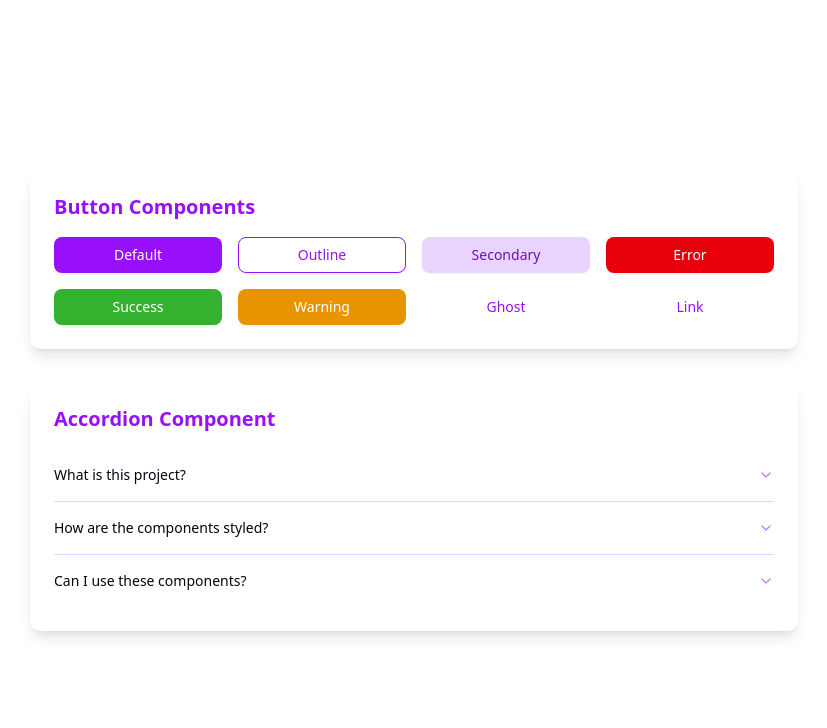
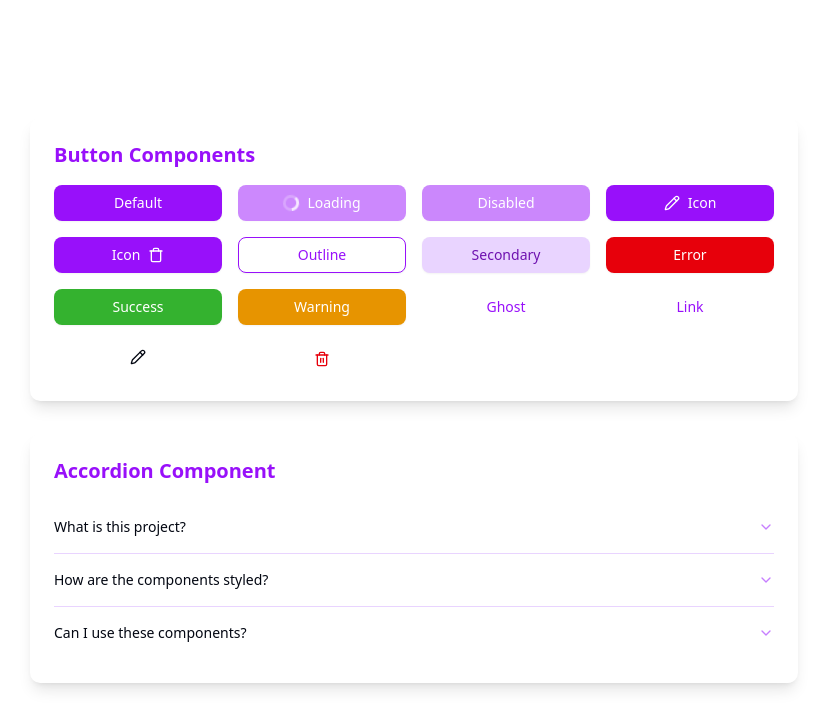
Before and after one commit to seyityahya/word_project_frontend, a Next.js app: page / in a window 1280 px wide. Shown: the top 728 px of the page, without its empty margins (226-1053 px from the left). Built offline with nearby package versions, Linux system fonts and the light colour scheme.

Commit message:
Enhance Button component with loading state and icon support

```diff
--- a/src/app/page.tsx
+++ b/src/app/page.tsx
@@ -1,5 +1,6 @@
 import { Button } from "@/components/ui/button";
 import { Accordion, AccordionContent, AccordionItem, AccordionTrigger } from "@/components/ui/accordion";
+import { Delete, Pencil, Trash, Trash2 } from "lucide-react";
 
 export default function Home() {
   return (
@@ -10,6 +11,18 @@ export default function Home() {
         <div className="grid grid-cols-2 md:grid-cols-4 gap-4">
           <Button>
             Default
+          </Button>
+          <Button isLoading>
+            Loading
+          </Button>
+          <Button disabled>
+            Disabled
+          </Button>
+          <Button startIcon={<Pencil />}>
+            Icon
+          </Button>
+          <Button endIcon={<Trash />}>
+            Icon
           </Button>
           <Button variant="outline">
             Outline
@@ -31,6 +44,15 @@ export default function Home() {
           </Button>
           <Button variant="link">
             Link
+          </Button>
+          <Button variant="iconOnly" size="sm">
+            <Pencil className="h-4 w-4" />
+          </Button>
+          <Button
+            variant="iconOnly"
+            className="text-destructive hover:bg-destructive/10"
+          >
+            <Trash2 className="h-4 w-4" />
           </Button>
         </div>
       </div>
--- a/src/components/ui/button.tsx
+++ b/src/components/ui/button.tsx
@@ -3,6 +3,32 @@ import { Slot } from "@radix-ui/react-slot"
 import { cva, type VariantProps } from "class-variance-authority"
 
 import { cn } from "@/lib/utils"
+
+// Spinner bileşeni için SVG animasyonu
+const Spinner = ({ className }: { className?: string }) => {
+  return (
+    <svg
+      className={cn("animate-spin size-4", className)}
+      xmlns="http://www.w3.org/2000/svg"
+      fill="none"
+      viewBox="0 0 24 24"
+    >
+      <circle
+        className="opacity-25"
+        cx="12"
+        cy="12"
+        r="10"
+        stroke="currentColor"
+        strokeWidth="4"
+      ></circle>
+      <path
+        className="opacity-75"
+        fill="currentColor"
+        d="M4 12a8 8 0 018-8V0C5.373 0 0 5.373 0 12h4zm2 5.291A7.962 7.962 0 014 12H0c0 3.042 1.135 5.824 3 7.938l3-2.647z"
+      ></path>
+    </svg>
+  )
+}
 
 const buttonVariants = cva(
   "inline-flex items-center justify-center gap-2 whitespace-nowrap rounded-md text-sm font-medium transition-all duration-200 disabled:pointer-events-none disabled:opacity-50 [&_svg]:pointer-events-none [&_svg:not([class*='size-'])]:size-4 shrink-0 [&_svg]:shrink-0 outline-none focus-visible:border-ring focus-visible:ring-ring/50 focus-visible:ring-[3px] aria-invalid:ring-destructive/20 dark:aria-invalid:ring-destructive/40 aria-invalid:border-destructive",
@@ -24,6 +50,8 @@ const buttonVariants = cva(
         ghost:
           "text-purple-600 hover:bg-purple-100/50 hover:text-purple-700 hover:-translate-y-0.5 dark:text-purple-500 dark:hover:bg-purple-800/20 dark:hover:text-purple-400",
         link: "text-purple-600 underline-offset-4 hover:underline hover:text-purple-700 hover:-translate-y-0.5 dark:text-purple-500 dark:hover:text-purple-400",
+        iconOnly:
+          "p-2 h-auto w-auto rounded-md hover:bg-accent/50 hover:-translate-y-0.5 dark:hover:bg-accent/30 dark:hover:text-accent-foreground",
       },
       size: {
         default: "h-9 px-4 py-2 has-[>svg]:px-3",
@@ -31,33 +59,58 @@ const buttonVariants = cva(
         lg: "h-10 rounded-md px-6 has-[>svg]:px-4",
         icon: "size-9",
       },
+      isLoading: {
+        true: 'cursor-not-allowed opacity-70'
+      }
     },
     defaultVariants: {
       variant: "default",
       size: "default",
-    },
+      isLoading: false
+    }
   }
 )
 
 function Button({
+  isLoading,
   className,
   variant,
   size,
   asChild = false,
+  children,
+  startIcon,
+  endIcon,
   ...props
 }: React.ComponentProps<"button"> &
   VariantProps<typeof buttonVariants> & {
     asChild?: boolean
+    isLoading?: boolean,
+    startIcon?: React.ReactNode
+    endIcon?: React.ReactNode
   }) {
   const Comp = asChild ? Slot : "button"
 
   return (
     <Comp
       data-slot="button"
-      className={cn(buttonVariants({ variant, size, className }))}
+      disabled={isLoading}
+      className={cn(buttonVariants({ variant, size, isLoading, className }))}
       {...props}
-    />
+    >
+      {isLoading ? (
+        <>
+          <Spinner />
+          <span>{children}</span>
+        </>
+      ) : (
+        <>
+          {!isLoading && startIcon}
+          {children}
+          {!isLoading && endIcon}
+        </>
+      )}
+    </Comp>
   )
 }
 
-export { Button, buttonVariants }
+export { Button, buttonVariants, Spinner }
```
